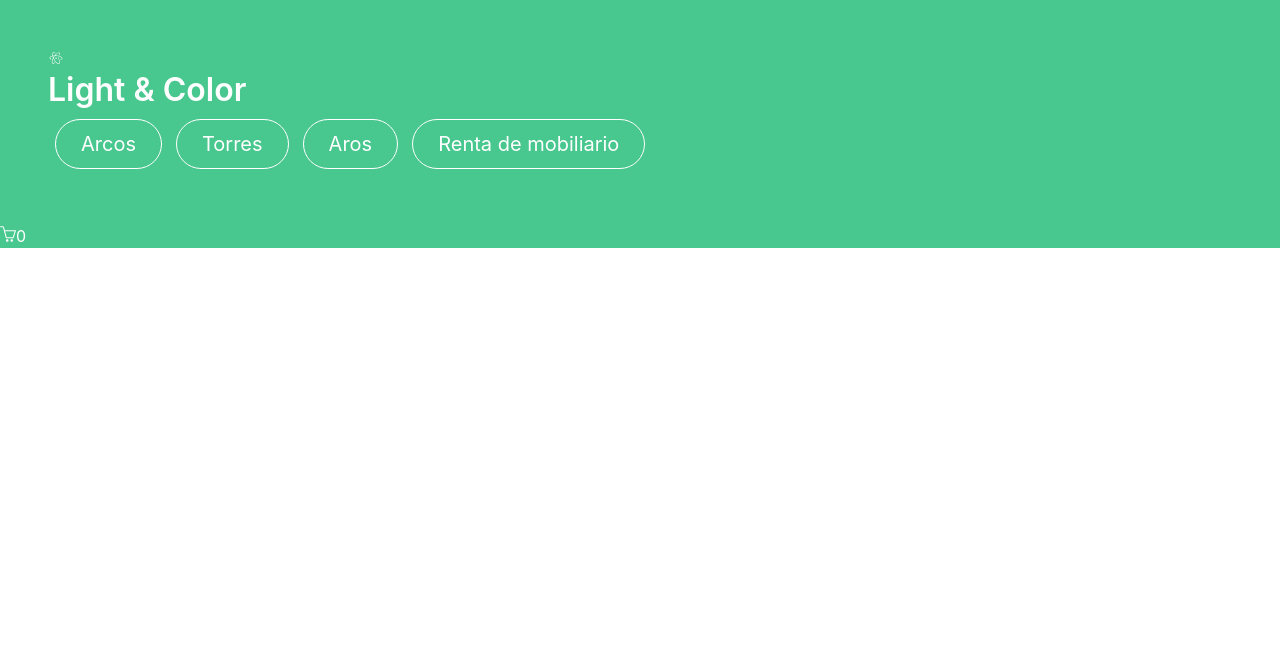
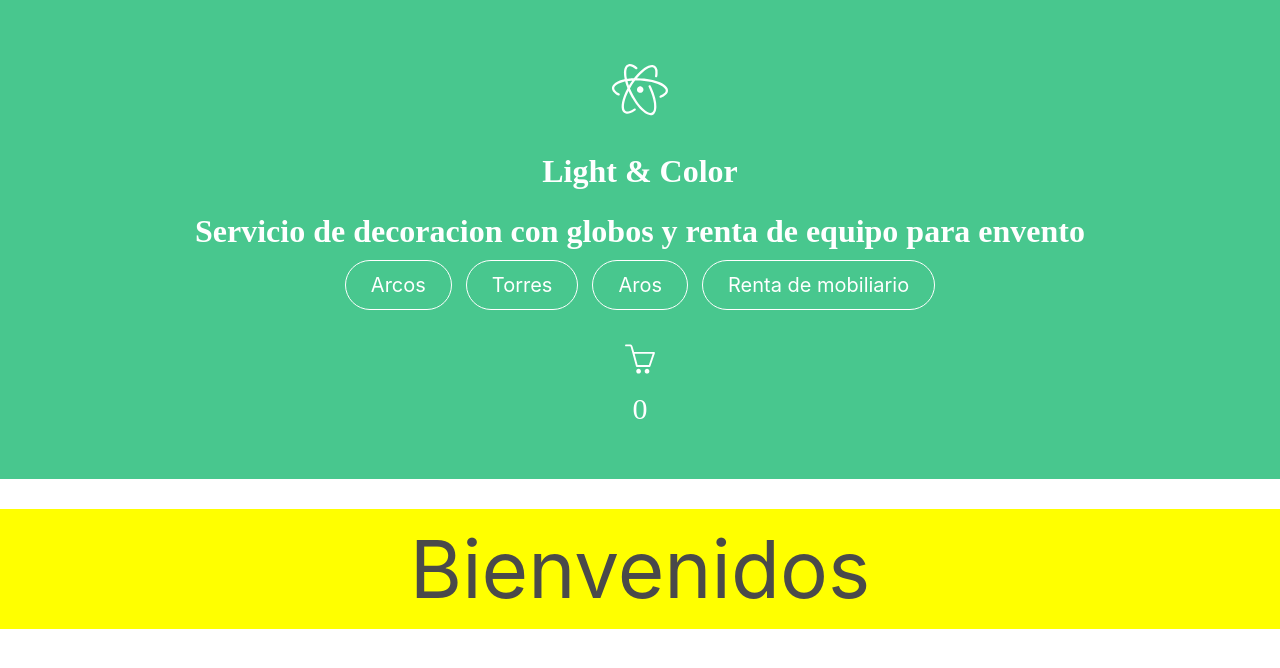
Before and after one commit to ClausReyes/React, a React (Create React App) app: page / in a window 1280 px wide. Shown: the top 668 px of the page. Built offline with nearby package versions, Linux system fonts and the light colour scheme.

Commit message:
primera entrega

```diff
--- a/src/App.css
+++ b/src/App.css
@@ -0,0 +1,10 @@
+
+
+.logo{
+    font-size: 70px;
+}
+.carrito{
+    font-size: 30px;
+    text-align: center;
+    color: white
+};
--- a/src/App.js
+++ b/src/App.js
@@ -13,7 +13,8 @@ import CartWiget from "./components/CartWiget/CartWiget";
 function App(){
     return(
       <div className="App">
-           <NavBar/> <CartWiget/>
+           <NavBar/>
+
            <ItemListContainer greeting={`Bienvenidos`}/>
 
         </div>
--- a/src/components/CartWiget/CartWiget.js
+++ b/src/components/CartWiget/CartWiget.js
@@ -1,11 +1,19 @@
-import cart from "./assets/carrito-de-compras.png"
+import "bulma/css/bulma.css"
+import cart from "./assets/carrito-de-compras.png";
 import {SlBasket} from "react-icons/sl";
+
+
+
+
 const CartWiget = ()=>{
-    return
-    <div>
-       <SlBasket/>
+    return (
 
-    </div>
+    <div className="carrito"> <SlBasket/></div>
+
+
+
+
+    );
 }
 
 export default CartWiget;
--- a/src/components/ItemListContainer/ItemListContainer.js
+++ b/src/components/ItemListContainer/ItemListContainer.js
@@ -1,8 +1,9 @@
 
 const ItemListContainer = ({greeting})=>{
-    return
-    <div>
+    return(
+    <div className="saludo">
    <h1>{greeting}</h1>
     </div>
+    )
 }
 export default ItemListContainer;
--- a/src/components/NavBar/NavBar.css
+++ b/src/components/NavBar/NavBar.css
@@ -1,3 +1,5 @@
+
+
 .gap{
    margin: 7px;
 }
@@ -5,9 +7,12 @@
     margin-top: 30px;
     background-color: yellow;
     font-size: larger;
+    text-align: center;
+    font-size: 80px;
 }
 
 .logo{
-    width: 30px;
+   font-size: 70px;
+   font-family:'Times New Roman', Times, serif;
 
 }
--- a/src/components/NavBar/NavBar.js
+++ b/src/components/NavBar/NavBar.js
@@ -6,9 +6,10 @@ import "../NavBar/NavBar.css";
 const NavBar = ()=>{
 return(
     <nav>
-        <section className="hero is-success">
-            <div className="hero-body"> <DiAtom />
-        <h3 className="title">Light & Color</h3>
+        <section className="hero is-success carrito">
+            <div className="hero-body logo"> <DiAtom />
+        <h2 className="title ">Light & Color</h2>
+        <h3 className="title">Servicio de decoracion con globos y renta de equipo para envento</h3>
 
         <div className="subtitle ">
         <button className="button is-white is-medium is-outlined is-rounded gap">Arcos</button>
@@ -18,11 +19,11 @@ return(
 
 
         </div>
+        <div className="carrito">
+        <CartWiget/>0
         </div>
-        <div>
-            <SlBasket/>
-            0
         </div>
+
 
         </section>
 
```
Also changed, not shown: src/components/CartWiget/assets/CartWiged.css (added).
